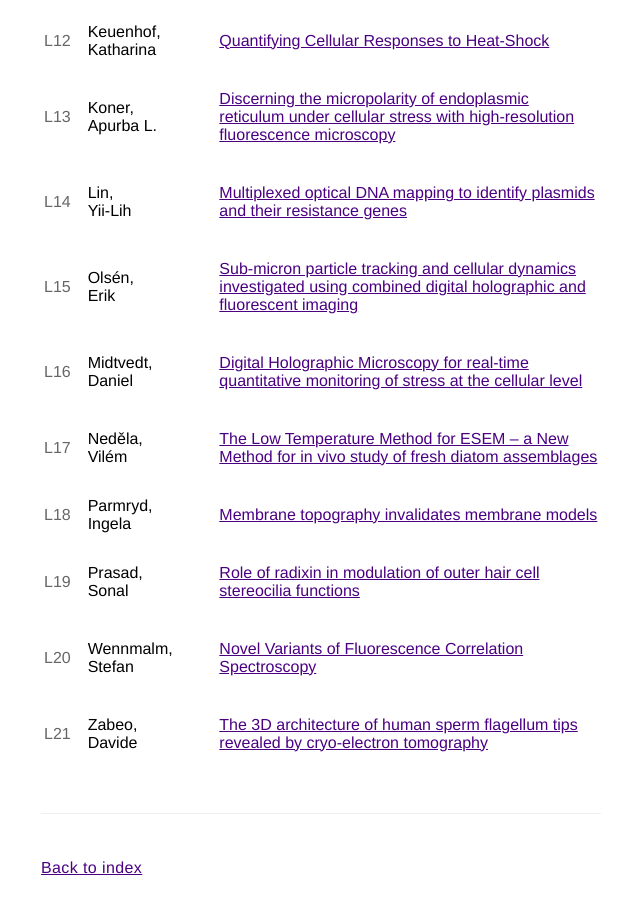
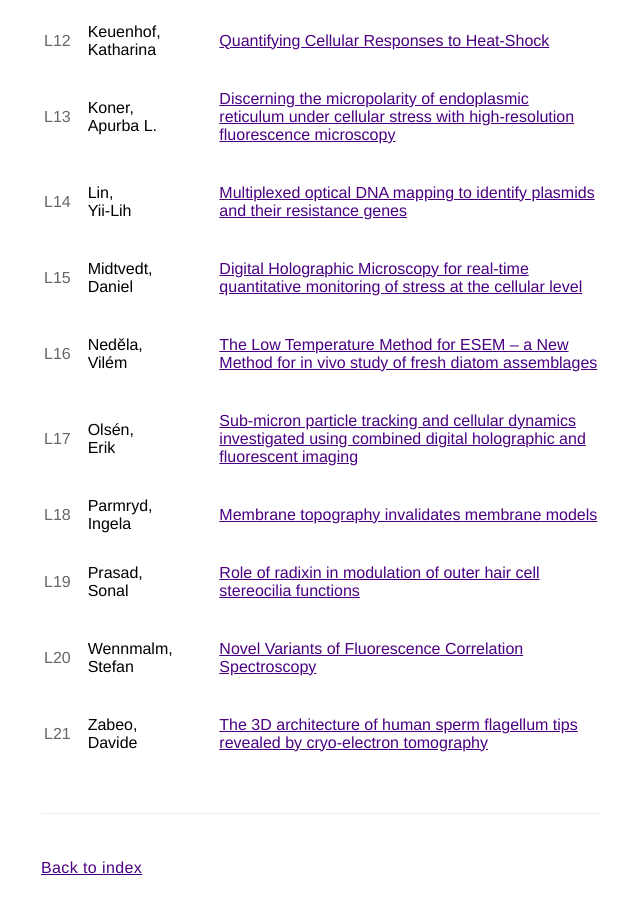
Before and after one commit to cci-gothenburg/cci-gothenburg.github.io, a Jekyll site: the page built from abstracts/index.md, in a window 1280 px wide and 900 px high, scrolled down 5858 px. Shown: the whole window, without its empty margins (319-959 px from the left). Built offline with Jekyll 4.4.1, drawn with Linux system fonts in a browser that asks for light colours.

Commit message:
small fix in order of lif posters

```diff
--- a/_posts/invited/life/2019-05-23-ZhangP.markdown
+++ b/_posts/invited/life/2019-05-23-ZhangP.markdown
@@ -7,7 +7,6 @@ headerImage: true
 tag:
 - keynote
 - life sciences
-
 category: abstracts
 author:
 #description: Markdown summary with different options
--- a/abstracts/index.md
+++ b/abstracts/index.md
@@ -122,9 +122,9 @@ L11    | **Holzenburg,<br/>Andreas**           | <br/>[Approaching the quantum r
 L12    | **Keuenhof,<br/>Katharina**           | <br/>[Quantifying Cellular Responses to Heat-Shock](/KeuenhofK)<br/><br/>
 L13    | **Koner,<br/>Apurba&nbsp;L.**         | <br/>[Discerning the micropolarity of endoplasmic reticulum under cellular stress with high-resolution fluorescence microscopy](/KonerAL)<br/><br/>
 L14    | **Lin,<br/>Yii-Lih**                  | <br/>[Multiplexed optical DNA mapping to identify plasmids and their resistance genes](/LinYL)<br/><br/>
-L15    | **Olsén,<br/>Erik**                   | <br/>[Sub-micron particle tracking and cellular dynamics investigated using combined digital holographic and fluorescent imaging](/OlsenE)<br/><br/>
-L16    | **Midtvedt,<br/>Daniel**              | <br/>[Digital Holographic Microscopy for real-time quantitative monitoring of stress at the cellular level](/MidtvedtD)<br/><br/>
-L17    | **Neděla,<br/>Vilém**                 | <br/>[The Low Temperature Method for ESEM – a New Method for in vivo study of fresh diatom assemblages](/NedelaV)<br/><br/>
+L15    | **Midtvedt,<br/>Daniel**              | <br/>[Digital Holographic Microscopy for real-time quantitative monitoring of stress at the cellular level](/MidtvedtD)<br/><br/>
+L16    | **Neděla,<br/>Vilém**                 | <br/>[The Low Temperature Method for ESEM – a New Method for in vivo study of fresh diatom assemblages](/NedelaV)<br/><br/>
+L17    | **Olsén,<br/>Erik**                   | <br/>[Sub-micron particle tracking and cellular dynamics investigated using combined digital holographic and fluorescent imaging](/OlsenE)<br/><br/>
 L18    | **Parmryd,<br/>Ingela**               | <br/>[Membrane topography invalidates membrane models](/ParmrydI)<br/><br/>
 L19    | **Prasad,<br/>Sonal**                 | <br/>[Role of radixin in modulation of outer hair cell stereocilia functions](/PrasadS)<br/><br/>
 L20    | **Wennmalm,<br/>Stefan**              | <br/>[Novel Variants of Fluorescence Correlation Spectroscopy](/WennmalmS)<br/><br/>
```
